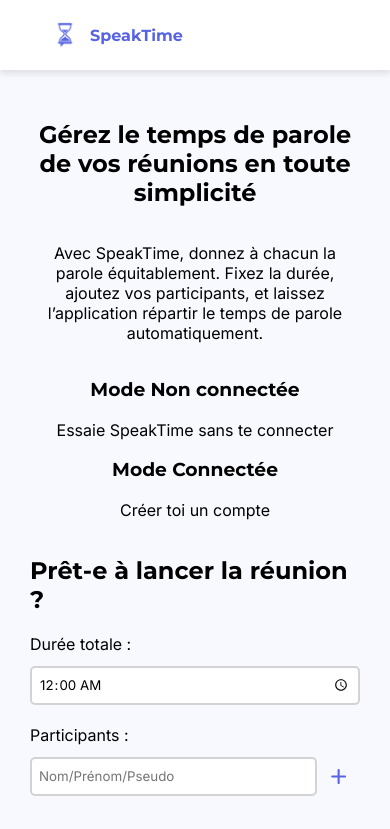
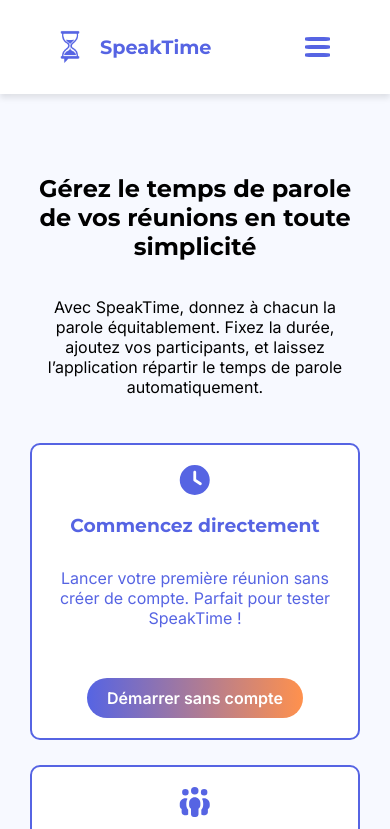
Before and after one commit to SandraPautonnier/SpeakTime, a React (Vite) app: page / in a window 390 px wide. Shown: the top 829 px of the page. Built offline with nearby package versions, Linux system fonts and the light colour scheme.

Commit message:
update navbar and add hamburger menu for mobile

```diff
--- a/src/components/Navbar.jsx
+++ b/src/components/Navbar.jsx
@@ -1,7 +1,30 @@
-import Logo from "../assets/Logo_SpeakTime.png"
+import Logo from "../assets/Logo_SpeakTime.png";
+import { useState, useEffect, useRef } from "react";
 import { useNavigate, Link  } from 'react-router-dom';
+import { FontAwesomeIcon } from '@fortawesome/react-fontawesome';
+import { faHouseChimney, faUser } from '@fortawesome/free-solid-svg-icons';
 
 const Navbar = () => {
+  const [menuOpen, setMenuOpen] = useState(false);
+  const navRef = useRef(null);
+
+  const toggleMenu = () => {
+    setMenuOpen(!menuOpen);
+  };
+
+  useEffect(() => {
+    const handleClickOutside = (event) => {
+      if (menuOpen && navRef.current && !navRef.current.contains(event.target)) {
+        setMenuOpen(false);
+      }
+    };
+
+    document.addEventListener("mousedown", handleClickOutside);
+    return () => {
+      document.removeEventListener("mousedown", handleClickOutside);
+    };
+  }, [menuOpen]);
+
   return (
     <header>
       <div className="header-nav">
@@ -9,11 +32,24 @@
             <img className="logo" src={Logo} alt="Logo SpeakTime" />
             <h1>SpeakTime</h1>
         </div>
-        <nav>
-          <ul className="nav-container">
-            <li><Link className="nav-link" to="/">Accueil</Link></li>
-            <li><Link className="nav-link" to="/signin">Se Connecter</Link></li>
-            <li><Link className="nav-link" to="/register">S'inscrire</Link></li>
+        <nav ref={navRef}>
+          {/* Bouton hamburger */}
+          <div className="hamburger" onClick={toggleMenu}>
+            {menuOpen ? (
+              <span className="close-nav">&times;</span>
+            ) : (
+              <>
+                <div className="bar"></div>
+                <div className="bar"></div>
+                <div className="bar"></div>
+              </>
+            )}
+          </div>
+          {/* Menu de navigation */}
+          <ul className={`nav-container ${menuOpen ? "open" : ""}`}>
+            <li><Link className="nav-link" to="/" onClick={() => setMenuOpen(false)}><FontAwesomeIcon icon={faHouseChimney} /> Accueil</Link></li>
+            <li><Link className="nav-link" to="/signin" onClick={() => setMenuOpen(false)}><FontAwesomeIcon icon={faUser} /> Se connecter</Link></li>
+            <li><Link className="nav-link" to="/register" onClick={() => setMenuOpen(false)}><FontAwesomeIcon icon={faUser} /> S'inscrire</Link></li>
           </ul>
         </nav>
       </div>
--- a/src/pages/Home.jsx
+++ b/src/pages/Home.jsx
@@ -1,8 +1,8 @@
 // src/pages/Home.jsx
 import { useState } from "react";
-import { useNavigate } from "react-router-dom";
+import { useNavigate, Link } from "react-router-dom";
 import { FontAwesomeIcon } from '@fortawesome/react-fontawesome';
-import { faPlus, faTrash } from '@fortawesome/free-solid-svg-icons';
+import { faPlus, faTrash, faPeopleGroup, faClock } from '@fortawesome/free-solid-svg-icons';
 import Footer from "../components/Footer";
 import Navbar from "../components/Navbar";
 
@@ -43,25 +43,23 @@
         <section className="introduction">
           <h2>Gérez le temps de parole de vos réunions en toute simplicité</h2>
           <p>Avec SpeakTime, donnez à chacun la parole équitablement. Fixez la durée, ajoutez vos participants, et laissez l’application répartir le temps de parole automatiquement.</p>
-          <div>
-            <div>
-              <h3>Mode Non connectée</h3>
-              <ul>
-                <li>Essaie SpeakTime sans te connecter</li>
-                <li></li>
-              </ul>
+          <div className="options-container">
+            <div className="option">
+              <FontAwesomeIcon className="icon" icon={faClock} />
+              <h3>Commencez directement</h3>
+              <p>Lancer votre première réunion sans créer de compte. Parfait pour tester SpeakTime !</p>
+              <Link className="btn-main" to="/">Démarrer sans compte</Link>
             </div>
-            <div>
-              <h3>Mode Connectée</h3>
-              <ul>
-                <li>Créer toi un compte</li>
-                <li></li>
-              </ul>
+            <div className="option">
+              <FontAwesomeIcon className="icon" icon={faPeopleGroup} />
+              <h3>Créez un compte</h3>
+              <p>Créez des groupes, nommez les et ajoutez des participants. Retrouvez un historique du temps de parole de vos réunions.</p>
+              <Link className="btn-main"to="/register">Créer un compte</Link>
             </div>
           </div>
         </section>
         <section>
-          <h2>Prêt-e à lancer la réunion ?</h2>
+          <h2>Prêt-e à lancer votre réunion ?</h2>
           <div className="container">
             <div className="container-input">
               <label>Durée totale :</label>
--- a/src/sass/layout/navbar.scss
+++ b/src/sass/layout/navbar.scss
@@ -19,13 +19,13 @@
         .logo {
             max-width: 50px;
             @media (max-width: 479px) {
-            width: 30px;
+            width: 40px;
             }
         }
         h1 {
             font-size: 1.5rem;
             @media (max-width: 479px) {
-            font-size: 1rem;
+            font-size: 1.2rem;
             }
         }
     }
@@ -34,15 +34,93 @@
         .nav-container {
             @include flex-row-between();
             gap: 15px;
-                @media (max-width: 479px) {
-                display: none;
+
+            font-size: normal;
+            @media (max-width: 768px) {
+                gap: 0px;
+            }
+            @media (max-width: 992px) {
+                font-size: small;
+            }
+            li {
+                @media (max-width: 768px) {
+                    border: 0px solid transparent;
+                    background: transparent;
+                    display: flex;
+                    width: 100%;
+                    margin: 0;
+
+                }
+            }
+            .nav-link {
+                @include button-secondary();
+                @media (max-width: 768px) {
+                    border: 0px solid transparent;
+                    background: transparent;
+                    display: flex;
+                    width: 100%;
+                    margin: 0;
+
+                }
+
+            }
+            @media (max-width: 768px) {
+            flex-direction: column;
+            border: 2px solid $primary-color;
+            background: white;
         }
         }
+
+    }
+}
+
+.hamburger {
+    display: none;
+    flex-direction: column;
+    cursor: pointer;
+    .bar {
+        background-color: $primary-color;
+        width: 25px;
+        height: 4px;
+        border-radius: 25% / 25%;
+        margin: 2px 0;
+        transition: background-color 0.3s ease;
+    }
+    .close-nav {
+        font-size: 50px;
+        padding: 0;
+    }
+}
+
+
+
+@media (max-width: 768px) {
+    .hamburger {
+        display: flex;
+        margin: 20px 10px;
+        .close-nav {
+            line-height: 27px;
+            margin: -1.5px -2px;
+        }
+    }
+    .nav-container {
+        position: absolute;
+        margin-left: 10px;
+        top: 40px;
+        right: 20px;
+        flex-direction: column;
+        border-radius: 10px;
+
+        opacity: 0;
+        visibility: hidden;
+        transform: translateY(-20px);
+        transition: opacity 0.3s ease, transform 0.3s ease;
+        &.open {
+            opacity: 1;
+            visibility: visible;
+            transform: translateY(0)
+        }
+
     }
 
-    button {
-        @media (max-width: 479px) {
-        display: none;
-        }
-    }
 }
--- a/src/sass/main.scss
+++ b/src/sass/main.scss
@@ -40,6 +40,7 @@
 
 section {
     max-width: 1024px;
+    margin: 30px 0;
 }
 
 p, label, input, select, textarea, ul, li, span {
@@ -69,10 +70,6 @@
 
 .btn-main {
     @include button-main();
-}
-
-.nav-link {
-    @include button-secondary();
 }
 
 .btn-add {
--- a/src/sass/pages/Home.scss
+++ b/src/sass/pages/Home.scss
@@ -8,5 +8,37 @@
     p {
         max-width: 600px;
     }
+    .options-container {
+        display: flex;
+        flex-direction: row;
+        justify-content: center;
+        gap: 50px;
+        margin-top: 30px;
+        @media (max-width: 768px) {
+            flex-direction: column;
+            gap: 25px;
+         }
+        .option {
+            max-width: 300px;
+            background-color: white;
+            color: $primary-color;
+            border: 2px solid $primary-color;
+            border-radius: 10px;
+            padding: 20px;
+            display: flex;
+            flex-direction: column;
+            align-items: center;
+            justify-content: space-between;
+            .icon {
+                font-size: 30px;
+            }
+            h3 {
+                margin-bottom: 15px;
+            }
+            p {
+                margin-bottom: 20px;
+            }
+        }
+    }
 }
 }
--- a/src/style.css
+++ b/src/style.css
@@ -50,7 +50,7 @@
 }
 @media (max-width: 479px) {
   header .header-nav .header-logo .logo {
-    width: 30px;
+    width: 40px;
   }
 }
 header .header-nav .header-logo h1 {
@@ -58,7 +58,7 @@
 }
 @media (max-width: 479px) {
   header .header-nav .header-logo h1 {
-    font-size: 1rem;
+    font-size: 1.2rem;
   }
 }
 header nav .nav-container {
@@ -67,18 +67,110 @@
   align-items: center;
   justify-content: space-between;
   gap: 15px;
+  font-size: normal;
 }
-@media (max-width: 479px) {
+@media (max-width: 768px) {
   header nav .nav-container {
-    display: none;
+    gap: 0px;
   }
 }
-@media (max-width: 479px) {
-  header button {
-    display: none;
+@media (max-width: 992px) {
+  header nav .nav-container {
+    font-size: small;
+  }
+}
+@media (max-width: 768px) {
+  header nav .nav-container li {
+    border: 0px solid transparent;
+    background: transparent;
+    display: flex;
+    width: 100%;
+    margin: 0;
+  }
+}
+header nav .nav-container .nav-link {
+  font-family: "Inter", sans-serif;
+  font-weight: 600;
+  background: #F7F9FF;
+  color: #5664E3;
+  border: 2px solid #5664E3;
+  padding: 10px 20px;
+  border-radius: 5px;
+  cursor: pointer;
+  transition: background-color 0.3s ease-in-out, color 0.3s ease-in-out;
+}
+header nav .nav-container .nav-link:hover {
+  background-color: #5664E3;
+  color: white;
+}
+header nav .nav-container .nav-link:disabled {
+  background-color: lightgrey;
+  color: darkgrey;
+  border-color: darkgrey;
+  cursor: not-allowed;
+}
+@media (max-width: 768px) {
+  header nav .nav-container .nav-link {
+    border: 0px solid transparent;
+    background: transparent;
+    display: flex;
+    width: 100%;
+    margin: 0;
+  }
+}
+@media (max-width: 768px) {
+  header nav .nav-container {
+    flex-direction: column;
+    border: 2px solid #5664E3;
+    background: white;
   }
 }
 
+.hamburger {
+  display: none;
+  flex-direction: column;
+  cursor: pointer;
+}
+.hamburger .bar {
+  background-color: #5664E3;
+  width: 25px;
+  height: 4px;
+  border-radius: 25%/25%;
+  margin: 2px 0;
+  transition: background-color 0.3s ease;
+}
+.hamburger .close-nav {
+  font-size: 50px;
+  padding: 0;
+}
+
+@media (max-width: 768px) {
+  .hamburger {
+    display: flex;
+    margin: 20px 10px;
+  }
+  .hamburger .close-nav {
+    line-height: 27px;
+    margin: -1.5px -2px;
+  }
+  .nav-container {
+    position: absolute;
+    margin-left: 10px;
+    top: 40px;
+    right: 20px;
+    flex-direction: column;
+    border-radius: 10px;
+    opacity: 0;
+    visibility: hidden;
+    transform: translateY(-20px);
+    transition: opacity 0.3s ease, transform 0.3s ease;
+  }
+  .nav-container.open {
+    opacity: 1;
+    visibility: visible;
+    transform: translateY(0);
+  }
+}
 footer {
   background-color: #5664E3;
   color: white;
@@ -116,6 +208,40 @@
 .home .introduction p {
   max-width: 600px;
 }
+.home .introduction .options-container {
+  display: flex;
+  flex-direction: row;
+  justify-content: center;
+  gap: 50px;
+  margin-top: 30px;
+}
+@media (max-width: 768px) {
+  .home .introduction .options-container {
+    flex-direction: column;
+    gap: 25px;
+  }
+}
+.home .introduction .options-container .option {
+  max-width: 300px;
+  background-color: white;
+  color: #5664E3;
+  border: 2px solid #5664E3;
+  border-radius: 10px;
+  padding: 20px;
+  display: flex;
+  flex-direction: column;
+  align-items: center;
+  justify-content: space-between;
+}
+.home .introduction .options-container .option .icon {
+  font-size: 30px;
+}
+.home .introduction .options-container .option h3 {
+  margin-bottom: 15px;
+}
+.home .introduction .options-container .option p {
+  margin-bottom: 20px;
+}
 
 h1, h2, h3, h4, h5, h6 {
   font-family: "Montserrat", sans-serif;
@@ -152,6 +278,7 @@
 
 section {
   max-width: 1024px;
+  margin: 30px 0;
 }
 
 p, label, input, select, textarea, ul, li, span {
@@ -200,28 +327,6 @@
 }
 .btn-main:disabled {
   background-color: grey;
-  cursor: not-allowed;
-}
-
-.nav-link {
-  font-family: "Inter", sans-serif;
-  font-weight: 600;
-  background: #F7F9FF;
-  color: #5664E3;
-  border: 2px solid #5664E3;
-  padding: 10px 20px;
-  border-radius: 5px;
-  cursor: pointer;
-  transition: background-color 0.3s ease-in-out, color 0.3s ease-in-out;
-}
-.nav-link:hover {
-  background-color: #5664E3;
-  color: white;
-}
-.nav-link:disabled {
-  background-color: lightgrey;
-  color: darkgrey;
-  border-color: darkgrey;
   cursor: not-allowed;
 }
 
```
Also changed, not shown: 1 other file (tests, documents, lock files or other folders).
